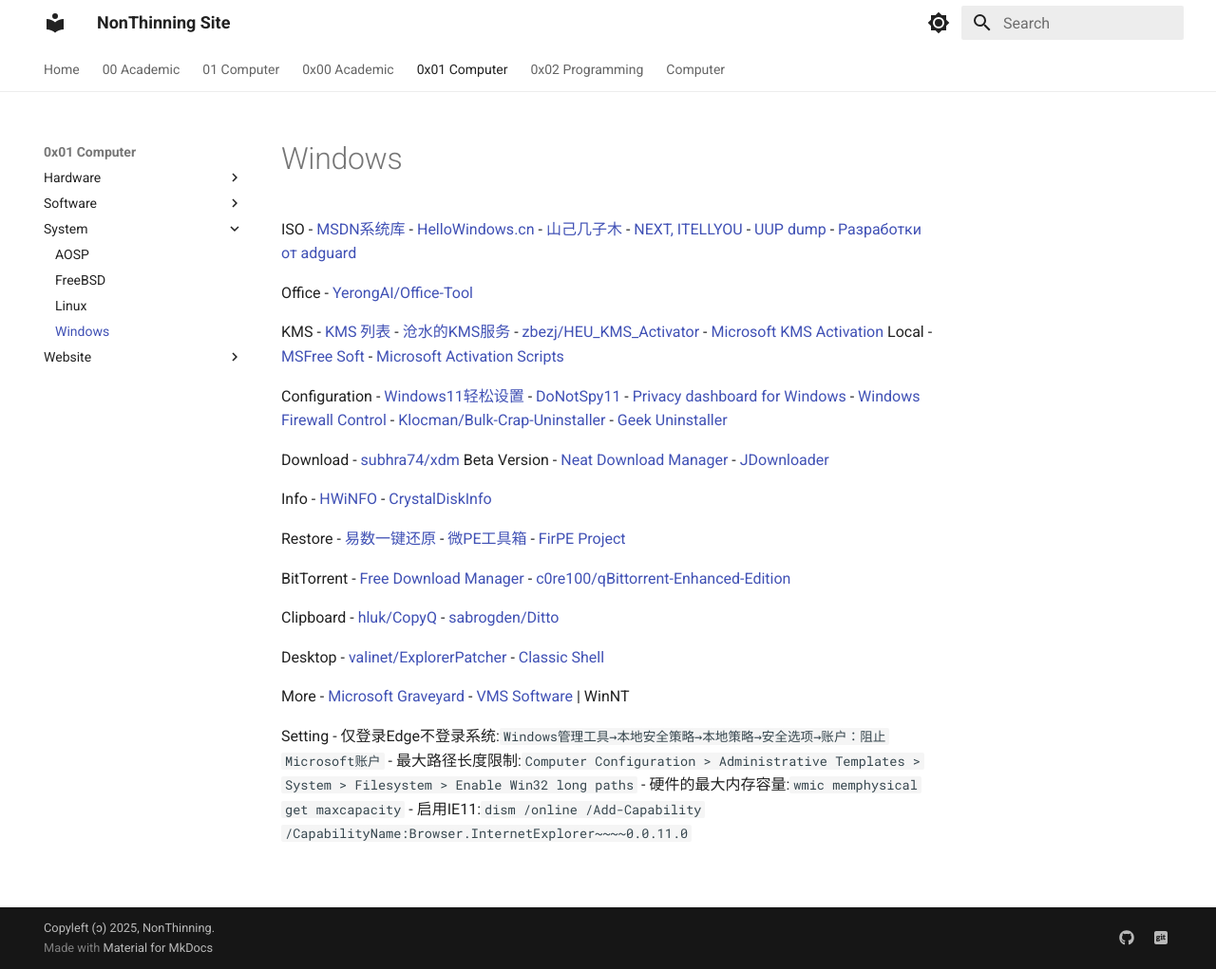
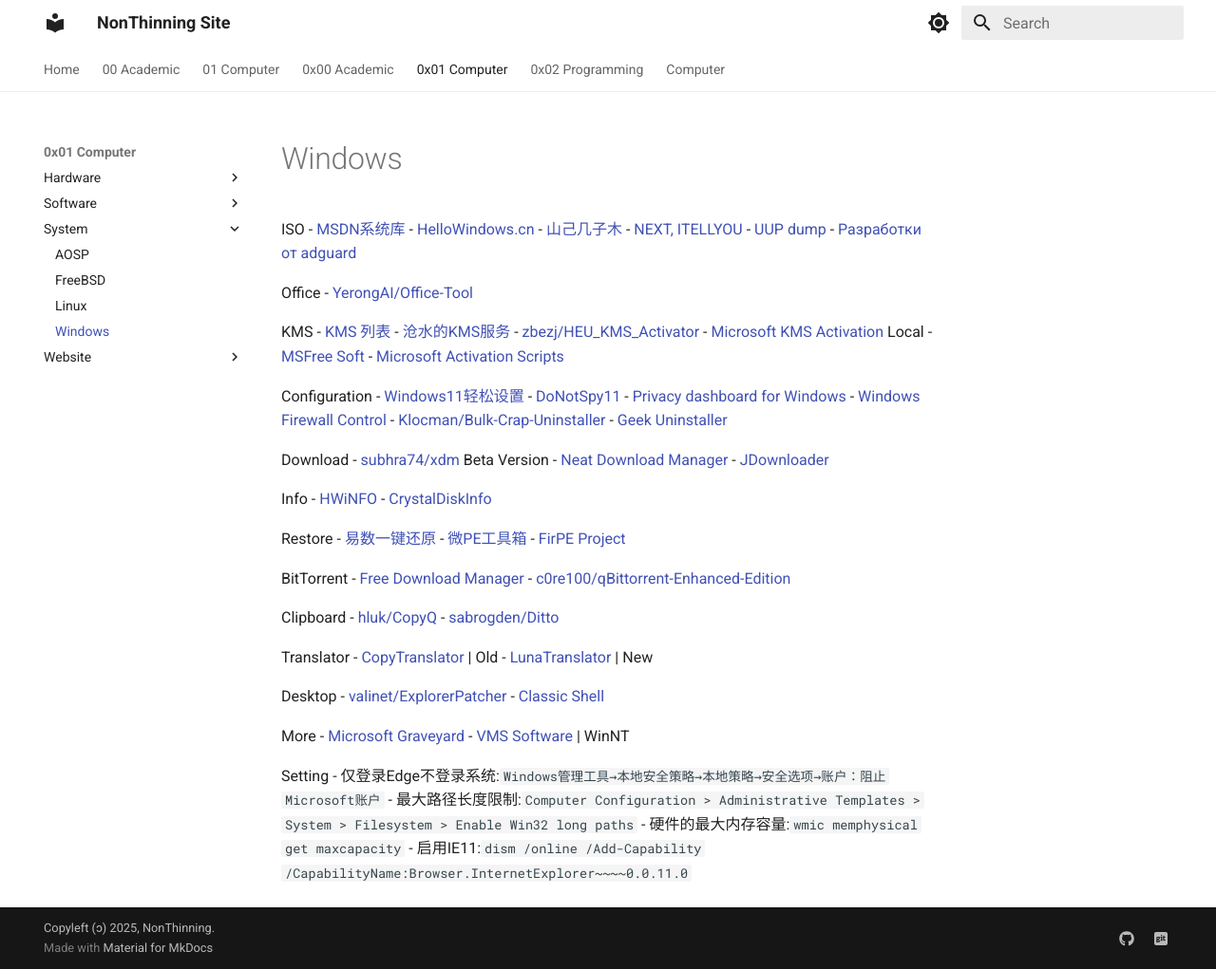
Before and after one commit to NonThinning/NonThinning.github.io, an MkDocs documentation site: the page built from docs/0x01-Computer/System/Windows.md, in a window 1280 px wide and 1021 px high. Shown: the whole window at 95% size. Built offline with MkDocs 1.6.1 and Material for MkDocs 9.7.7, drawn with Linux system fonts in a browser that asks for light colours.

Commit message:
docs update

```diff
--- a/docs/0x01-Computer/System/Windows.md
+++ b/docs/0x01-Computer/System/Windows.md
@@ -48,6 +48,10 @@
 - [hluk/CopyQ](https://github.com/hluk/CopyQ)
 - [sabrogden/Ditto](https://github.com/sabrogden/Ditto)
 
+Translator
+- [CopyTranslator](https://github.com/CopyTranslator/CopyTranslator) | Old
+- [LunaTranslator](https://github.com/HIllya51/LunaTranslator) | New
+
 Desktop
 - [valinet/ExplorerPatcher](https://github.com/valinet/ExplorerPatcher)
 - [Classic Shell](https://www.classicshell.net/)
```
